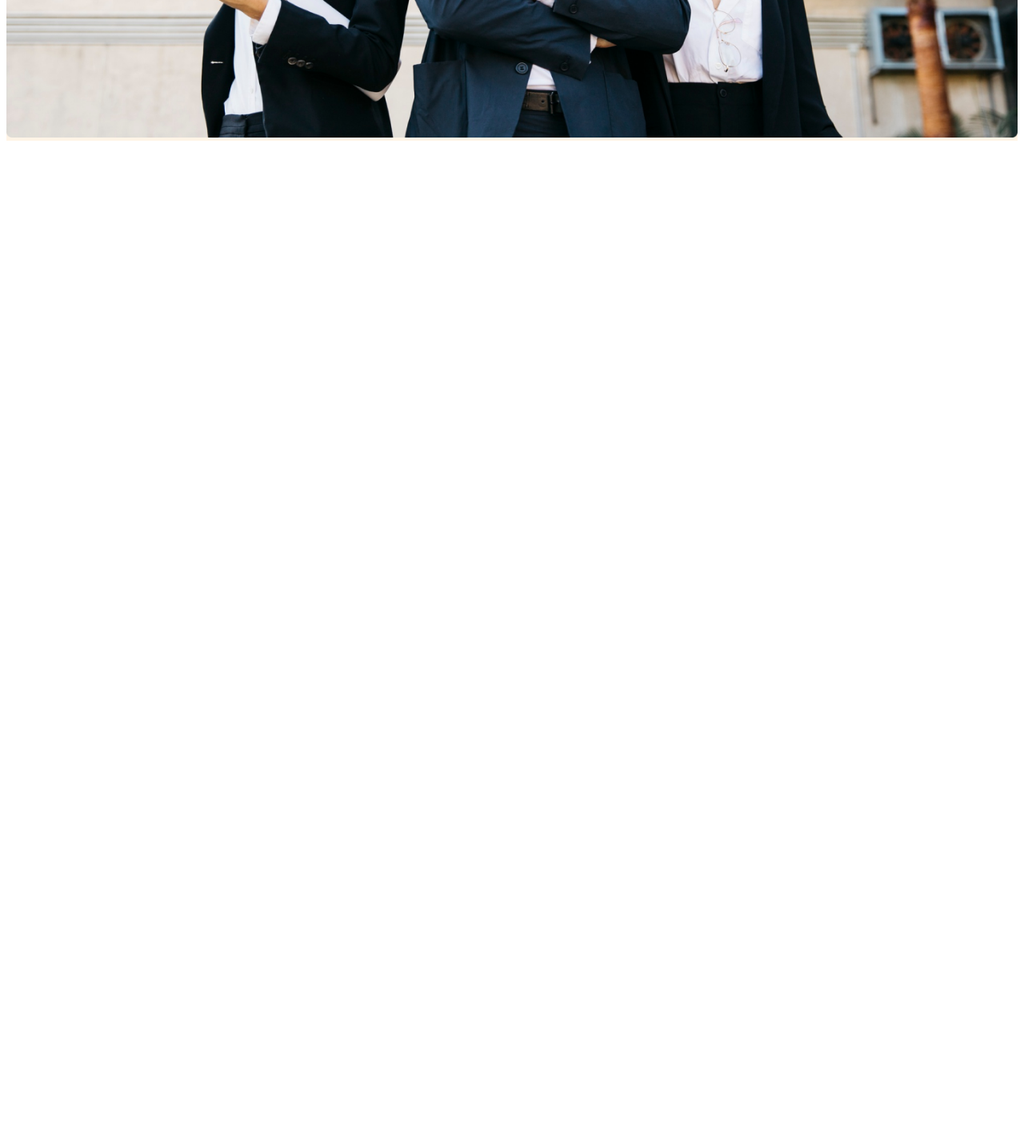
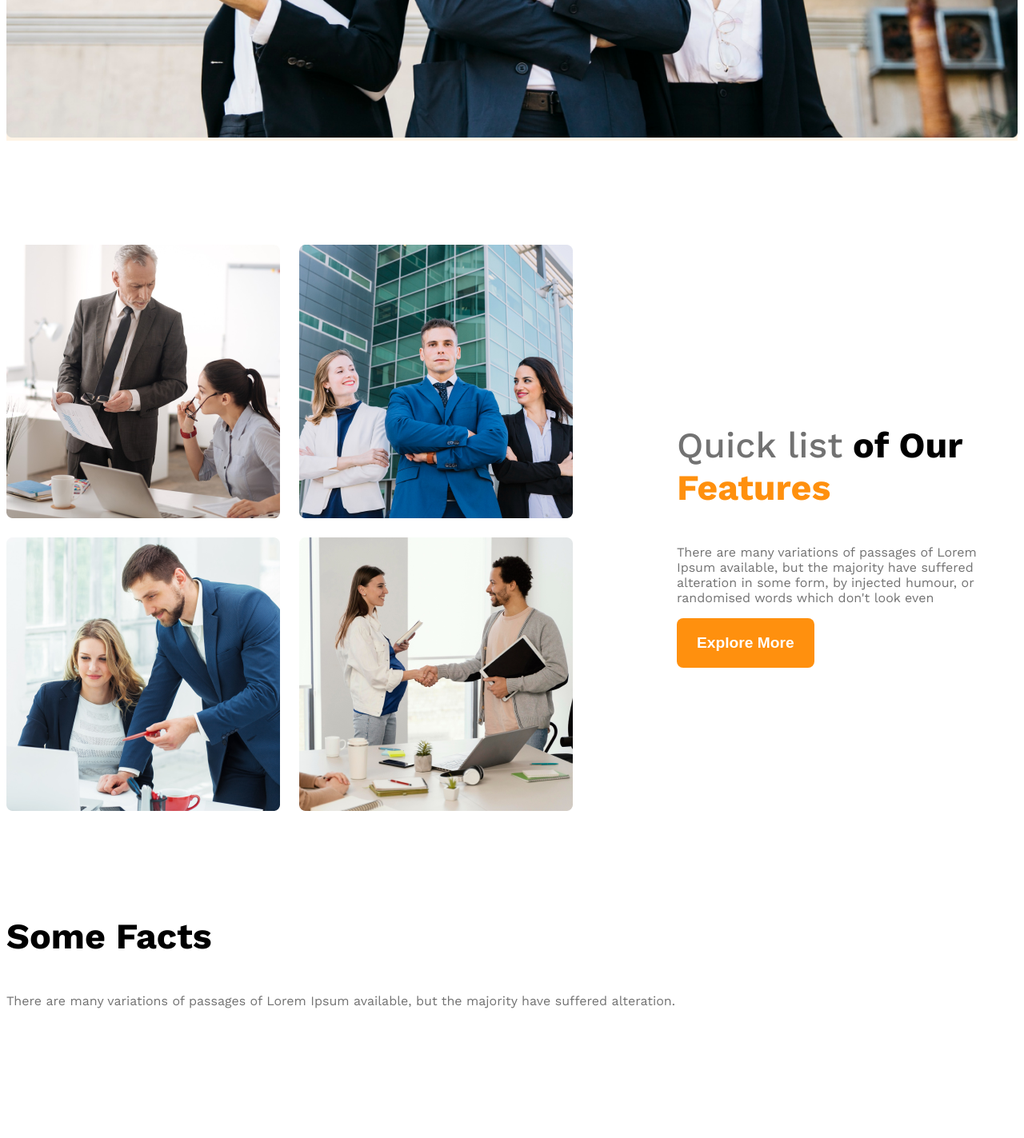
Before and after one commit to kingofdev-sujon/g3-architect-website, a plain HTML site: page index.html in a window 1280 px wide. Shown: the part 1007-2430 px from the top of the page at 80% size. Before the commit the page ends 1191 px from the top, so only its background shows below. Drawn offline with nearby package versions, Linux system fonts and the light colour scheme.

Commit message:
team responsive and added fact sections

```diff
--- a/index.html
+++ b/index.html
@@ -32,7 +32,52 @@
     </header>
 
     <main>
+        <!-- teams section -->
+        <section class="teams display-flex">
+            <div class="team-img-container">
+                <img src="images/team1.png" alt="two people discussing">
+                <img src="images/team2.png" alt="two people discussing">
+                <img src="images/team3.png" alt="two people discussing">
+                <img src="images/team4.png" alt="two people discussing">
+            </div>
+            <div class="our-features">
+                <h3 class="section-title"><span id="quick-list" class="text-light-gray">Quick list</span> <span>of Our
+                </span> <span class="text-primary">Features</span></h3>
+                <p class="features-description text-light-gray">
+                    There are many variations of passages of Lorem Ipsum available, but the majority have suffered alteration in some form, by injected humour, or randomised words which don't look even
+                </p>
+                <button class="btn-primary">Explore More</button>
+            </div>
+        </section>
+        <!-- features will enjoy -->
+        <section>
+            <h3 class="section-title">Some Facts</h3>
+            <p class="text-light-gray">
+                There are many variations of passages of Lorem Ipsum available, but the majority have suffered alteration.
+            </p>
+            <div class="facts-container">
+                <div class="fact">
+                    <img src="" alt="" class="fact-icon h4 fact-number">
+                    <h5 class="fact-name"></h5>
+                </div>
+                <div class="fact">
+                    <img src="" alt="" class="fact-icon h4 fact-number">
+                    <h5 class="fact-name"></h5>
+                </div>
+                <div class="fact">
+                    <img src="" alt="" class="fact-icon h4 fact-number">
+                    <h5 class="fact-name"></h5>
+                </div>
+                <div class="fact">
+                    <img src="" alt="" class="fact-icon h4 fact-number">
+                    <h5 class="fact-name"></h5>
+                </div>
+            </div>
+        </section>
+        <!-- some facts -->
+         <section class="some-facts">
 
+         </section>
     </main>
 
     <footer>
--- a/styles/architect.css
+++ b/styles/architect.css
@@ -12,6 +12,9 @@
     display: flex;
   }
 
+  .text-primary{
+    color: #FF900E;
+  }
     /* Dark-02 */
   .text-gray{
     color: #424242;
@@ -21,6 +24,7 @@
   .text-light-gray {
     color: #727272;
   }
+
   .bg-light{
     background-color: rgba(255, 144, 14, 0.1);
   }
@@ -34,7 +38,19 @@
     border: none;
     border-radius: 8px;
   }
+  main{
+    max-width: 1440px;
+    margin: 0 auto;
+  }
 
+  main > section{
+    margin-top: 130px;
+  }
+
+  .section-title{
+    font-size: 2.8rem;
+    font-weight: 700;
+}
   /* header styles */
 
 
@@ -83,9 +99,51 @@
     width: 100%;
 }
 
+/* team and features related styles */
+
+.teams{
+    align-items: center;
+
+}
+
+.team-img-container{
+    display: grid;
+    grid-template-columns: repeat(2, 1fr);
+    gap: 24px;
+}
+
+.our-features{
+    margin-left: 130px;
+    max-width: 530px;
+}
+
+#quick-list{
+    font-weight: 500;
+}
+
 /* responsive media query */
-@media screen and (max-width= 576px) {
-    .navbar, .nav-link {
+@media screen and (max-width: 576px) {
+    .navbar,
+    .nav-link,
+    .teams{
         flex-direction: column;
     }
+
+    .team-img-container{
+        grid-template-columns: repeat(1, 1fr);
+    }
+    .our-features{
+        margin-left: 20px;
+    }
 }
+
+/* medium device responsive */
+
+@media screen and (min-width: 576px) and (max-width:992px) {
+    .teams{
+        flex-direction: column;
+    }
+    .our-features{
+        margin-left: 50px;
+    }
+}
```
